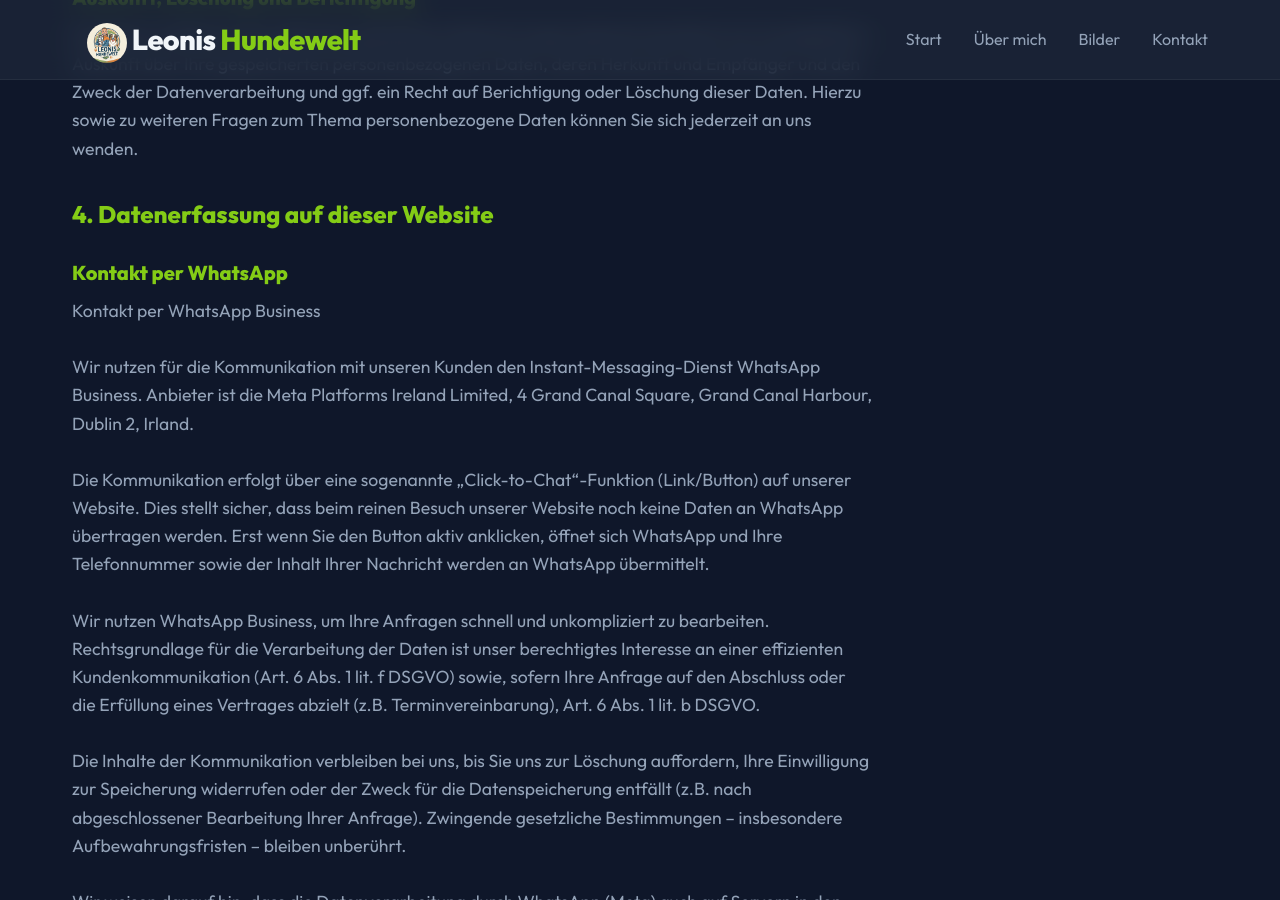
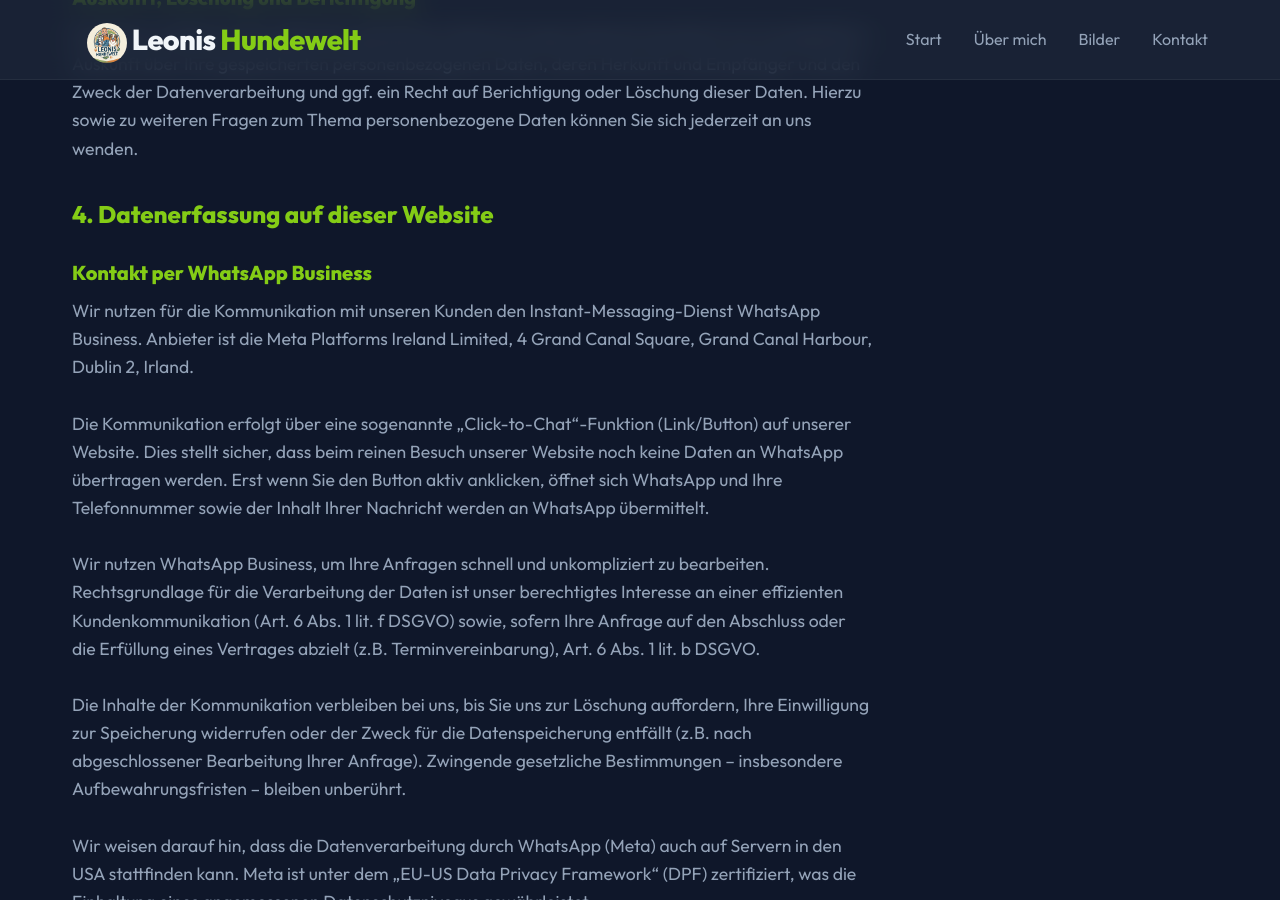
Before and after one commit to leonis-hundewelt/hundewelt, a Jekyll site: the page built from datenschutz.md, in a window 1280 px wide and 900 px high, scrolled down 3168 px. Built offline with Jekyll 4.4.1, drawn with Linux system fonts in a browser that asks for light colours.

Commit message:
Datenschutz Whatsapp Buissness

```diff
--- a/datenschutz.md
+++ b/datenschutz.md
@@ -96,9 +96,8 @@ permalink: /datenschutz.html
 
     <h2>4. Datenerfassung auf dieser Website</h2>
 
-    <h3>Kontakt per WhatsApp</h3>
+    <h3>Kontakt per WhatsApp Business</h3>
     <p>
-      Kontakt per WhatsApp Business<br><br>
       Wir nutzen für die Kommunikation mit unseren Kunden den Instant-Messaging-Dienst WhatsApp Business. Anbieter ist die Meta Platforms Ireland Limited, 4 Grand Canal Square, Grand Canal Harbour, Dublin 2, Irland.<br><br>
       Die Kommunikation erfolgt über eine sogenannte „Click-to-Chat“-Funktion (Link/Button) auf unserer Website. Dies stellt sicher, dass beim reinen Besuch unserer Website noch keine Daten an WhatsApp übertragen werden. Erst wenn Sie den Button aktiv anklicken, öffnet sich WhatsApp und Ihre Telefonnummer sowie der Inhalt Ihrer Nachricht werden an WhatsApp übermittelt.<br><br>
       Wir nutzen WhatsApp Business, um Ihre Anfragen schnell und unkompliziert zu bearbeiten. Rechtsgrundlage für die Verarbeitung der Daten ist unser berechtigtes Interesse an einer effizienten Kundenkommunikation (Art. 6 Abs. 1 lit. f DSGVO) sowie, sofern Ihre Anfrage auf den Abschluss oder die Erfüllung eines Vertrages abzielt (z.B. Terminvereinbarung), Art. 6 Abs. 1 lit. b DSGVO.<br><br>
```
